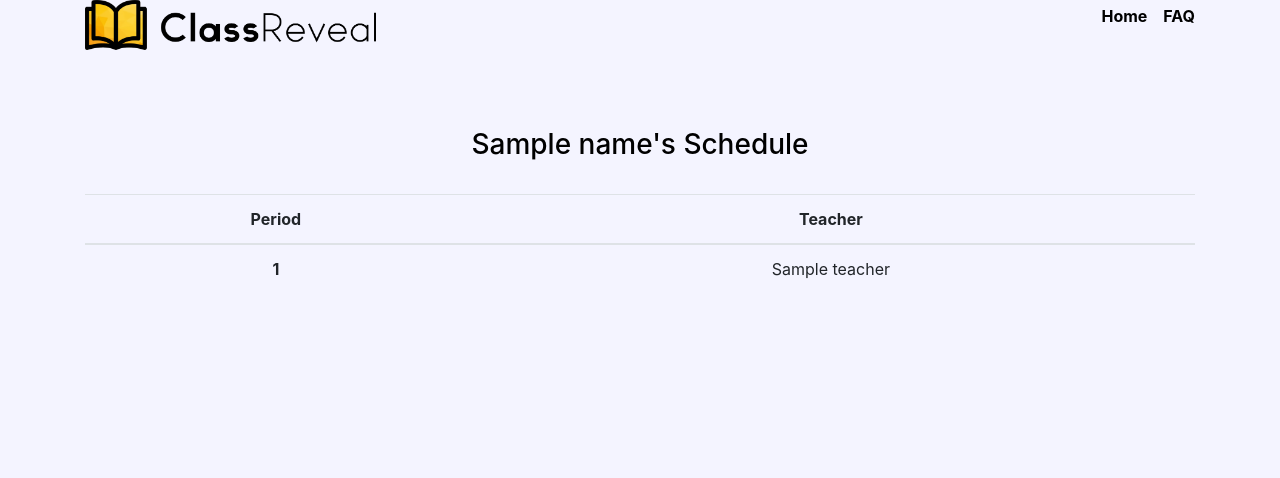
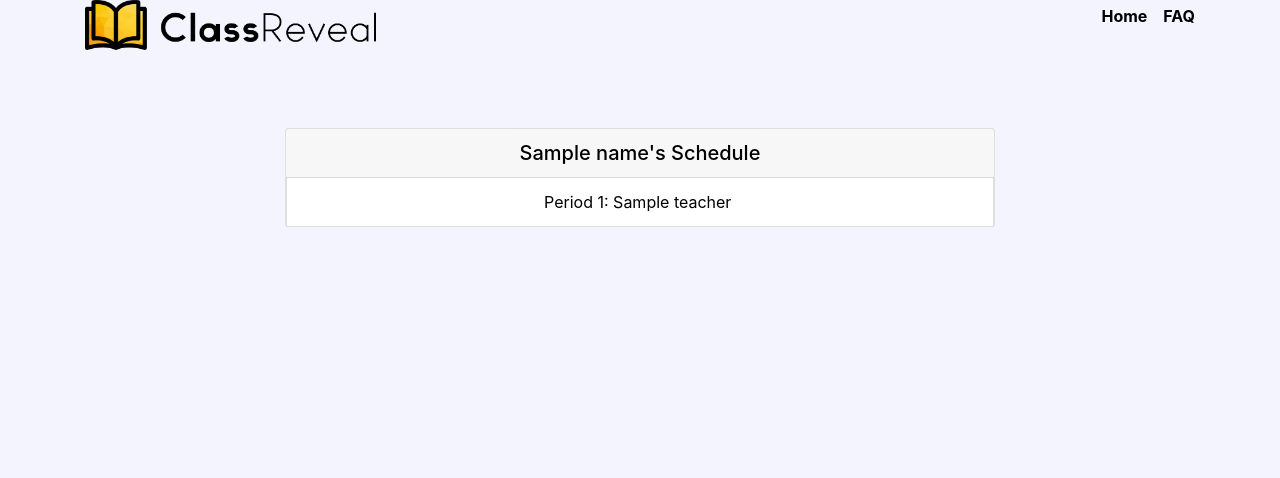
Before and after one commit to classreveal/class-reveal, a Flask app: template app/templates/share.html in a window 1280 px wide. Shown: the part 16-494 px from the top of the page. Run offline with Flask 2, Linux system fonts and the light colour scheme; the template is opened without the code that fills it: most values are stand-ins (such as "Sample title", 1, 10 or a date in 2020); parts of the project's set-up code (start-up, migrations or seed data) failed here and were passed over; some libraries are stand-ins or nearby versions.

Commit message:
Shared classes in /share

```diff
--- a/app/main.py
+++ b/app/main.py
@@ -109,15 +109,19 @@ def edit():
 @app.route("/share/<provider_user_id>")
 def share(provider_user_id):
     oauth = OAuth.query.filter_by(provider_user_id=provider_user_id).first_or_404()
+    myschedule = []
 
+    if current_user.is_authenticated:
+        if current_user.schedule.get():
+            myschedule = list(current_user.schedule.get().values())
     return render_template(
-        "share.html", name=oauth.user.name, schedule=oauth.user.schedule.get()
+        "share.html", name=oauth.user.name, schedule=oauth.user.schedule.get(), myschedule=myschedule
     )
 
 
 @app.errorhandler(404)
 def page_not_found(e):
-    return render_template("error.html", error="404 - Page not found."), 404
+    return render_template("error.html", error="4owo4 - Page not found."), 404
 
 
 @app.errorhandler(429)
--- a/app/templates/share.html
+++ b/app/templates/share.html
@@ -42,25 +42,31 @@
                 </div>
             </header>
 
-            <main role="main" class="inner cover" style="margin-top:8rem!important">
-              <h3 class="cover-heading">{{ name }}'s Schedule</h3>
-              <br>
-              <table class="table">
-                <thead>
-                  <tr>
-                    <th scope="col">Period</th>
-                    <th scope="col">Teacher</th>
-                  </tr>
-                </thead>
-                <tbody>
-                  {%- for teacher in schedule.values() -%}
-                  <tr>
-                    <th scope="row">{{ loop.index }}</th>
-                    <td>{{ teacher }}</td>
-                  </tr>
-                  {% endfor %}
-                </tbody>
-              </table>
+            <main role="main" class="inner cover col-md-8 col-sm-12 mx-auto" style="margin-top:8rem!important; ">
+
+                <div class="card " style="color: black;border-bottom-width:0px!important">
+                    <div class="card-body p-0">
+                        <h5 class="card-header">{{ name }}'s Schedule</h5>
+                        <ul class="list-group" style="border-radius: 0px;">
+                            {%- for teacher in schedule.values() -%}
+
+                            <li class="list-group-item">
+                               Period {{loop.index}}: {{ teacher }}&nbsp;
+                               {%- if myschedule|length == schedule.values()|length -%}
+                                {%- if myschedule[loop.index-1] == teacher -%}
+                                <span class="badge badge-success">Shared Class</span>
+                                {%- endif -%}
+
+                                {%- endif -%}
+
+                            </li>
+
+                            {%- endfor -%}
+
+                        </ul>
+
+                    </div>
+                </div>
             </main>
         </div>
 
```
Also changed, not shown: app/app.sqlite3, 1 other file.
